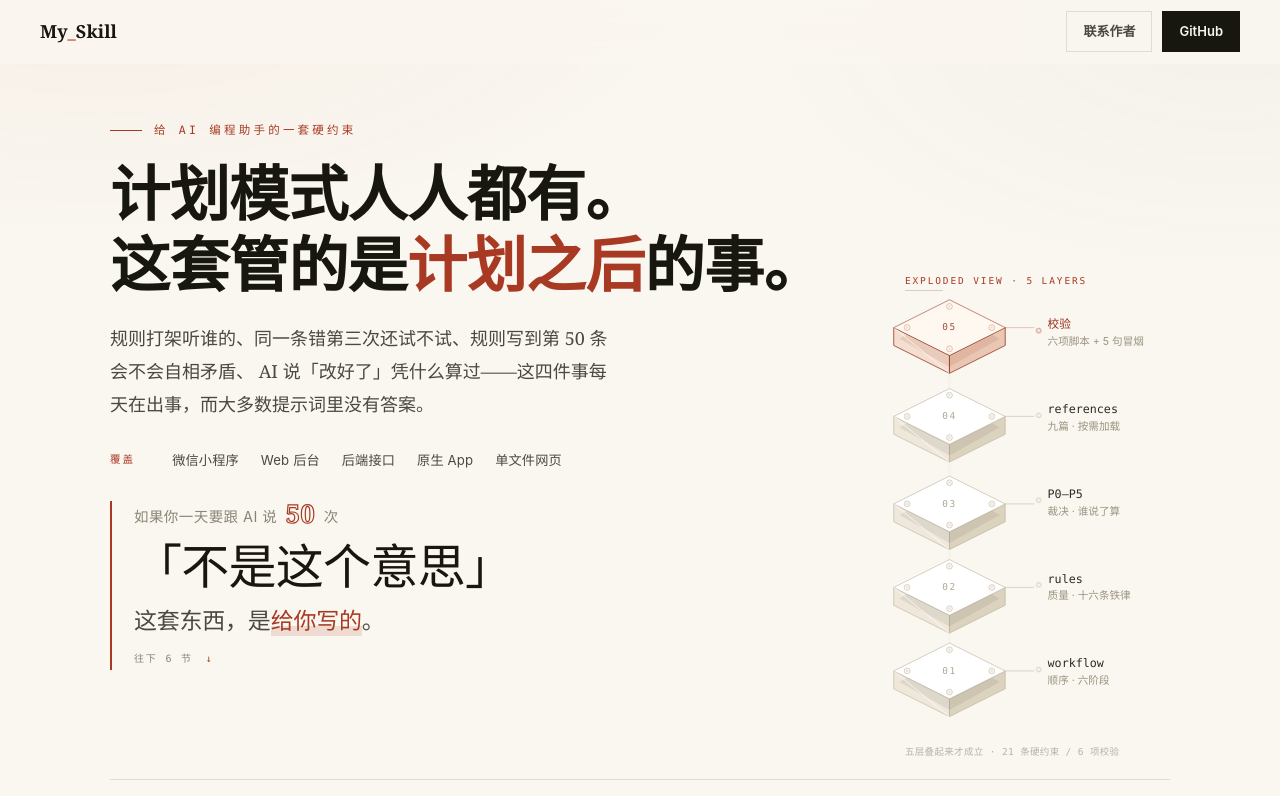
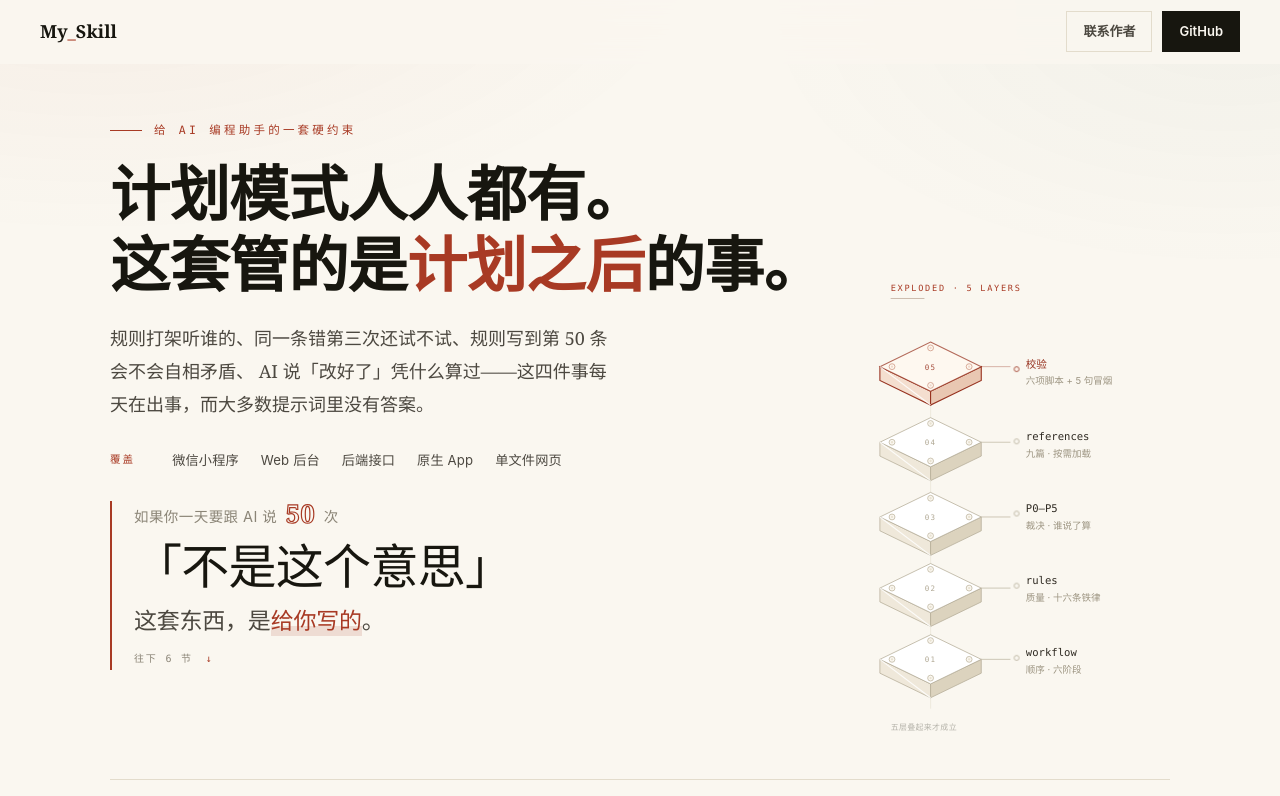
Before and after one commit to yanliyounivv/plan-then-code, a plain HTML site: page docs/index.html in a window 1280 px wide. Shown: the top 796 px of the page. Drawn offline with Linux system fonts and the light colour scheme.

Commit message:
docs: 爆炸图改为按视口高度驱动(62vh)贴底定位，右缘对齐正文边界，跨窗口一致

```diff
--- a/docs/index.html
+++ b/docs/index.html
@@ -97,11 +97,11 @@
   .band .tail{font-family:var(--sans);font-size:13.5px;color:#A9A296;max-width:30ch;margin:0;line-height:1.75;border-left:1px solid rgba(255,255,255,.18);padding-left:22px}
 
   /* ============ 首屏右下：等轴测爆炸图 ============ */
-  .ex{position:absolute;right:26px;bottom:8px;width:clamp(330px,27vw,388px);pointer-events:none;z-index:2}
-  .ex svg{display:block;width:100%;height:auto;overflow:visible;animation:whole 6.4s cubic-bezier(.45,.05,.55,.95) infinite 2.2s}
+  .ex{position:absolute;right:40px;bottom:42px;height:clamp(300px,62vh,470px);width:auto;pointer-events:none;z-index:2}
+  .ex svg{display:block;height:100%;width:auto;overflow:visible;animation:whole 6.4s cubic-bezier(.45,.05,.55,.95) infinite 2.2s}
   @keyframes whole{0%,100%{transform:translateY(0)}34%{transform:translateY(-2.5px)}76%{transform:translateY(1.5px)}}
-  .ex-ttl{font-family:var(--mono);font-size:8.5px;letter-spacing:.2em;fill:var(--accent)}
-  .ex-note{font-family:var(--mono);font-size:8.5px;letter-spacing:.04em;fill:#B4B2A9}
+  .ex-ttl{font-family:var(--mono);font-size:5.6px;letter-spacing:.2em;fill:var(--accent)}
+  .ex-note{font-family:var(--mono);font-size:5.2px;letter-spacing:.04em;fill:#B4B2A9}
   .axis{fill:none;stroke:#DCD5C3;stroke-width:.5;stroke-dasharray:2 4;stroke-dashoffset:1;animation:exLine 1.1s ease-out both 1.02s,axPulse 6.4s ease-in-out 1.4s infinite}
   @keyframes axPulse{0%,100%{opacity:.38}50%{opacity:1}}
   .st{fill:#FFFFFF;stroke:#B5AD98;stroke-width:.5}
@@ -110,7 +110,7 @@
   .hl{fill:none;stroke:rgba(255,255,255,.85);stroke-width:.7}
   .hh{fill:#FAF7F0;stroke:#BFB6A0;stroke-width:.5}
   .hi{fill:#E9E2D1;stroke:none}
-  .no{font-family:var(--mono);font-size:8.5px;fill:#B0A894;letter-spacing:.16em}
+  .no{font-family:var(--mono);font-size:4.9px;fill:#B0A894;letter-spacing:.16em}
   .ly.top .st{fill:#FEF8F0;stroke:#96311E;stroke-width:.7;animation:topPulse 6.4s ease-in-out .1s infinite}
   @keyframes topPulse{0%,100%{stroke-opacity:.72}50%{stroke-opacity:1}}
   .ly.top .sl{fill:#F4DECF;stroke:#96311E;stroke-width:.7}
@@ -123,46 +123,46 @@
   .fl0{animation:br0 6.4s cubic-bezier(.45,.05,.55,.95) infinite;animation-delay:1.5s}
   @keyframes br0{
     0%,100%{transform:translateY(0)}
-    32%{transform:translateY(-3px)}
-    72%{transform:translateY(1.65px)}
+    32%{transform:translateY(-2.2px)}
+    72%{transform:translateY(1.21px)}
   }
   .fl1{animation:br1 6.4s cubic-bezier(.45,.05,.55,.95) infinite;animation-delay:1.5s}
   @keyframes br1{
     0%,100%{transform:translateY(0)}
-    32%{transform:translateY(-5.5px)}
-    72%{transform:translateY(3.03px)}
+    32%{transform:translateY(-3.6px)}
+    72%{transform:translateY(1.98px)}
   }
   .fl2{animation:br2 6.4s cubic-bezier(.45,.05,.55,.95) infinite;animation-delay:1.5s}
   @keyframes br2{
     0%,100%{transform:translateY(0)}
-    32%{transform:translateY(-8px)}
-    72%{transform:translateY(4.4px)}
+    32%{transform:translateY(-5.2px)}
+    72%{transform:translateY(2.86px)}
   }
   .fl3{animation:br3 6.4s cubic-bezier(.45,.05,.55,.95) infinite;animation-delay:3.04s}
   @keyframes br3{
     0%,100%{transform:translateY(0)}
-    32%{transform:translateY(-11px)}
-    72%{transform:translateY(6.05px)}
+    32%{transform:translateY(-6.8px)}
+    72%{transform:translateY(3.74px)}
   }
   .fl4{animation:br4 6.4s cubic-bezier(.45,.05,.55,.95) infinite;animation-delay:3.32s}
   @keyframes br4{
     0%,100%{transform:translateY(0)}
-    32%{transform:translateY(-14px)}
-    72%{transform:translateY(7.7px)}
+    32%{transform:translateY(-8.5px)}
+    72%{transform:translateY(4.68px)}
   }
   .lead{fill:none;stroke:#C1B9A5;stroke-width:.5;stroke-dasharray:1;stroke-dashoffset:1;animation:exLine .5s ease-out both;animation-delay:var(--ld,1.26s)}
   .ly.top .lead{stroke:#96311E;opacity:.45}
   .dot{fill:#FAF7F0;stroke:#B5AD98;stroke-width:.5;opacity:0;animation:exFade .4s both;animation-delay:var(--ld,1.26s)}
   .ly.top .dot{stroke:#96311E;fill:#FDF4EC}
-  .k{font-family:var(--mono);font-size:10.5px;fill:#2F2A22;opacity:0;animation:exFade .45s both;animation-delay:var(--ld,1.26s)}
+  .k{font-family:var(--mono);font-size:6.9px;fill:#2F2A22;opacity:0;animation:exFade .45s both;animation-delay:var(--ld,1.26s)}
   .ly.top .k{fill:#96311E}
-  .ks{font-family:var(--sans);font-size:9.5px;fill:#9C9481;opacity:0;animation:exFade .45s both;animation-delay:var(--ld,1.26s)}
+  .ks{font-family:var(--sans);font-size:6.2px;fill:#9C9481;opacity:0;animation:exFade .45s both;animation-delay:var(--ld,1.26s)}
   @keyframes lyGo{from{transform:translateY(var(--sy))}to{transform:translateY(0)}}
   @keyframes exLine{from{stroke-dashoffset:1}to{stroke-dashoffset:0}}
   @keyframes exFade{from{opacity:0}to{opacity:1}}
   .sh{fill:rgba(23,22,15,.075)}
   .ly.top .sh{fill:rgba(150,49,30,.11)}
-  @media (min-width:1011px) and (max-height:700px){.ex{width:336px;right:22px;bottom:6px}}
+  @media (min-width:1011px) and (max-height:700px){.ex{right:34px;bottom:30px;height:clamp(290px,58vh,400px)}}
   @media (max-width:1010px){.ex{display:none}}
   @media (prefers-reduced-motion:reduce){
     .ex *{animation:none!important}
@@ -389,81 +389,86 @@
       <p class="hk-s">往下 6 节 <i>↓</i></p>
     </div>
     <div class="ex" aria-hidden="true">
-      <svg viewBox="0 0 310 452" width="100%">
-        <text class="ex-ttl" x="60" y="13">EXPLODED VIEW · 5 LAYERS</text>
-        <path d="M60 19 L94 19" fill="none" stroke="#C9B7A8" stroke-width=".6"/>
-        <path class="axis" d="M100 55 L100 400" pathLength="1"/>
-      <g class="ly" style="--sy:0px;--d:0.76s">
+      <svg viewBox="0 0 200 306" width="100%">
+        <text class="ex-ttl" x="18" y="14">EXPLODED · 5 LAYERS</text>
+        <path d="M18 19 L40 19" fill="none" stroke="#C9B7A8" stroke-width=".6"/>
+        <path class="axis" d="M44 65 L44 286" pathLength="1"/>
+      <g class="ly" style="--sy:0px;--d:0.74s">
         <g class="fl fl0">
-          <path class="sl" d="M50 359 L100 384 L100 400 L50 375 Z"/>
-          <path class="sr" d="M100 384 L150 359 L150 375 L100 400 Z"/>
-          <path class="sh" d="M100 344.0 L145 369.0 L100 394.0 L55 369.0 Z"/><path class="st" d="M100 334 L150 359 L100 384 L50 359 Z"/>
-          <path class="hl" d="M50 359 L100 400"/>
-          <circle class="hh" cx="100.0" cy="340.0" r="2.6"/><circle class="hi" cx="100.0" cy="340.0" r="1"/><circle class="hh" cx="138.0" cy="359.0" r="2.6"/><circle class="hi" cx="138.0" cy="359.0" r="1"/><circle class="hh" cx="100.0" cy="378.0" r="2.6"/><circle class="hi" cx="100.0" cy="378.0" r="1"/><circle class="hh" cx="62.0" cy="359.0" r="2.6"/><circle class="hi" cx="62.0" cy="359.0" r="1"/>
-          <text class="no" x="100" y="361.5" text-anchor="middle">01</text>
-          <path class="lead" d="M150 359 L176 359" pathLength="1" style="--ld:1.26s"/>
+          <path class="sh" d="M44 249.2 L73.7 262 L44 274.8 L14.3 262 Z"/>
+          <path class="sl" d="M11 253 L44 269 L44 278 L11 262 Z"/>
+          <path class="sr" d="M44 269 L77 253 L77 262 L44 278 Z"/>
+          <path class="st" d="M44 237 L77 253 L44 269 L11 253 Z"/>
+          <path class="hl" d="M11 253 L44 278"/>
+          <circle class="hh" cx="44.0" cy="240.8" r="1.9"/><circle class="hi" cx="44.0" cy="240.8" r=".75"/><circle class="hh" cx="69.1" cy="253.0" r="1.9"/><circle class="hi" cx="69.1" cy="253.0" r=".75"/><circle class="hh" cx="44.0" cy="265.2" r="1.9"/><circle class="hi" cx="44.0" cy="265.2" r=".75"/><circle class="hh" cx="18.9" cy="253.0" r="1.9"/><circle class="hi" cx="18.9" cy="253.0" r=".75"/>
+          <text class="no" x="44" y="255" text-anchor="middle">01</text>
+          <path class="lead" d="M77 253 L96 253" pathLength="1" style="--ld:1.20s"/>
         </g>
-        <circle class="dot" cx="180" cy="359" r="2" style="--ld:1.26s"/>
-        <text class="k" x="188" y="357" style="--ld:1.26s">workflow</text>
-        <text class="ks" x="188" y="372" style="--ld:1.26s">顺序 · 六阶段</text>
+        <circle class="dot" cx="100" cy="253" r="1.6" style="--ld:1.20s"/>
+        <text class="k" x="106" y="252" style="--ld:1.20s">workflow</text>
+        <text class="ks" x="106" y="263" style="--ld:1.20s">顺序 · 六阶段</text>
       </g>
-      <g class="ly" style="--sy:76px;--d:0.82s">
+      <g class="ly" style="--sy:47px;--d:0.80s">
         <g class="fl fl1">
-          <path class="sl" d="M50 283 L100 308 L100 324 L50 299 Z"/>
-          <path class="sr" d="M100 308 L150 283 L150 299 L100 324 Z"/>
-          <path class="sh" d="M100 268.0 L145 293.0 L100 318.0 L55 293.0 Z"/><path class="st" d="M100 258 L150 283 L100 308 L50 283 Z"/>
-          <path class="hl" d="M50 283 L100 324"/>
-          <circle class="hh" cx="100.0" cy="264.0" r="2.6"/><circle class="hi" cx="100.0" cy="264.0" r="1"/><circle class="hh" cx="138.0" cy="283.0" r="2.6"/><circle class="hi" cx="138.0" cy="283.0" r="1"/><circle class="hh" cx="100.0" cy="302.0" r="2.6"/><circle class="hi" cx="100.0" cy="302.0" r="1"/><circle class="hh" cx="62.0" cy="283.0" r="2.6"/><circle class="hi" cx="62.0" cy="283.0" r="1"/>
-          <text class="no" x="100" y="285.5" text-anchor="middle">02</text>
-          <path class="lead" d="M150 283 L176 283" pathLength="1" style="--ld:1.32s"/>
+          <path class="sh" d="M44 202.2 L73.7 215 L44 227.8 L14.3 215 Z"/>
+          <path class="sl" d="M11 206 L44 222 L44 231 L11 215 Z"/>
+          <path class="sr" d="M44 222 L77 206 L77 215 L44 231 Z"/>
+          <path class="st" d="M44 190 L77 206 L44 222 L11 206 Z"/>
+          <path class="hl" d="M11 206 L44 231"/>
+          <circle class="hh" cx="44.0" cy="193.8" r="1.9"/><circle class="hi" cx="44.0" cy="193.8" r=".75"/><circle class="hh" cx="69.1" cy="206.0" r="1.9"/><circle class="hi" cx="69.1" cy="206.0" r=".75"/><circle class="hh" cx="44.0" cy="218.2" r="1.9"/><circle class="hi" cx="44.0" cy="218.2" r=".75"/><circle class="hh" cx="18.9" cy="206.0" r="1.9"/><circle class="hi" cx="18.9" cy="206.0" r=".75"/>
+          <text class="no" x="44" y="208" text-anchor="middle">02</text>
+          <path class="lead" d="M77 206 L96 206" pathLength="1" style="--ld:1.26s"/>
         </g>
-        <circle class="dot" cx="180" cy="283" r="2" style="--ld:1.32s"/>
-        <text class="k" x="188" y="281" style="--ld:1.32s">rules</text>
-        <text class="ks" x="188" y="296" style="--ld:1.32s">质量 · 十六条铁律</text>
+        <circle class="dot" cx="100" cy="206" r="1.6" style="--ld:1.26s"/>
+        <text class="k" x="106" y="205" style="--ld:1.26s">rules</text>
+        <text class="ks" x="106" y="216" style="--ld:1.26s">质量 · 十六条铁律</text>
       </g>
-      <g class="ly" style="--sy:152px;--d:0.88s">
+      <g class="ly" style="--sy:94px;--d:0.86s">
         <g class="fl fl2">
-          <path class="sl" d="M50 207 L100 232 L100 248 L50 223 Z"/>
-          <path class="sr" d="M100 232 L150 207 L150 223 L100 248 Z"/>
-          <path class="sh" d="M100 192.0 L145 217.0 L100 242.0 L55 217.0 Z"/><path class="st" d="M100 182 L150 207 L100 232 L50 207 Z"/>
-          <path class="hl" d="M50 207 L100 248"/>
-          <circle class="hh" cx="100.0" cy="188.0" r="2.6"/><circle class="hi" cx="100.0" cy="188.0" r="1"/><circle class="hh" cx="138.0" cy="207.0" r="2.6"/><circle class="hi" cx="138.0" cy="207.0" r="1"/><circle class="hh" cx="100.0" cy="226.0" r="2.6"/><circle class="hi" cx="100.0" cy="226.0" r="1"/><circle class="hh" cx="62.0" cy="207.0" r="2.6"/><circle class="hi" cx="62.0" cy="207.0" r="1"/>
-          <text class="no" x="100" y="209.5" text-anchor="middle">03</text>
-          <path class="lead" d="M150 207 L176 207" pathLength="1" style="--ld:1.38s"/>
+          <path class="sh" d="M44 155.2 L73.7 168 L44 180.8 L14.3 168 Z"/>
+          <path class="sl" d="M11 159 L44 175 L44 184 L11 168 Z"/>
+          <path class="sr" d="M44 175 L77 159 L77 168 L44 184 Z"/>
+          <path class="st" d="M44 143 L77 159 L44 175 L11 159 Z"/>
+          <path class="hl" d="M11 159 L44 184"/>
+          <circle class="hh" cx="44.0" cy="146.8" r="1.9"/><circle class="hi" cx="44.0" cy="146.8" r=".75"/><circle class="hh" cx="69.1" cy="159.0" r="1.9"/><circle class="hi" cx="69.1" cy="159.0" r=".75"/><circle class="hh" cx="44.0" cy="171.2" r="1.9"/><circle class="hi" cx="44.0" cy="171.2" r=".75"/><circle class="hh" cx="18.9" cy="159.0" r="1.9"/><circle class="hi" cx="18.9" cy="159.0" r=".75"/>
+          <text class="no" x="44" y="161" text-anchor="middle">03</text>
+          <path class="lead" d="M77 159 L96 159" pathLength="1" style="--ld:1.32s"/>
         </g>
-        <circle class="dot" cx="180" cy="207" r="2" style="--ld:1.38s"/>
-        <text class="k" x="188" y="205" style="--ld:1.38s">P0–P5</text>
-        <text class="ks" x="188" y="220" style="--ld:1.38s">裁决 · 谁说了算</text>
+        <circle class="dot" cx="100" cy="159" r="1.6" style="--ld:1.32s"/>
+        <text class="k" x="106" y="158" style="--ld:1.32s">P0–P5</text>
+        <text class="ks" x="106" y="169" style="--ld:1.32s">裁决 · 谁说了算</text>
       </g>
-      <g class="ly" style="--sy:228px;--d:0.94s">
+      <g class="ly" style="--sy:141px;--d:0.92s">
         <g class="fl fl3">
-          <path class="sl" d="M50 131 L100 156 L100 172 L50 147 Z"/>
-          <path class="sr" d="M100 156 L150 131 L150 147 L100 172 Z"/>
-          <path class="sh" d="M100 116.0 L145 141.0 L100 166.0 L55 141.0 Z"/><path class="st" d="M100 106 L150 131 L100 156 L50 131 Z"/>
-          <path class="hl" d="M50 131 L100 172"/>
-          <circle class="hh" cx="100.0" cy="112.0" r="2.6"/><circle class="hi" cx="100.0" cy="112.0" r="1"/><circle class="hh" cx="138.0" cy="131.0" r="2.6"/><circle class="hi" cx="138.0" cy="131.0" r="1"/><circle class="hh" cx="100.0" cy="150.0" r="2.6"/><circle class="hi" cx="100.0" cy="150.0" r="1"/><circle class="hh" cx="62.0" cy="131.0" r="2.6"/><circle class="hi" cx="62.0" cy="131.0" r="1"/>
-          <text class="no" x="100" y="133.5" text-anchor="middle">04</text>
-          <path class="lead" d="M150 131 L176 131" pathLength="1" style="--ld:1.44s"/>
+          <path class="sh" d="M44 108.2 L73.7 121 L44 133.8 L14.3 121 Z"/>
+          <path class="sl" d="M11 112 L44 128 L44 137 L11 121 Z"/>
+          <path class="sr" d="M44 128 L77 112 L77 121 L44 137 Z"/>
+          <path class="st" d="M44 96 L77 112 L44 128 L11 112 Z"/>
+          <path class="hl" d="M11 112 L44 137"/>
+          <circle class="hh" cx="44.0" cy="99.8" r="1.9"/><circle class="hi" cx="44.0" cy="99.8" r=".75"/><circle class="hh" cx="69.1" cy="112.0" r="1.9"/><circle class="hi" cx="69.1" cy="112.0" r=".75"/><circle class="hh" cx="44.0" cy="124.2" r="1.9"/><circle class="hi" cx="44.0" cy="124.2" r=".75"/><circle class="hh" cx="18.9" cy="112.0" r="1.9"/><circle class="hi" cx="18.9" cy="112.0" r=".75"/>
+          <text class="no" x="44" y="114" text-anchor="middle">04</text>
+          <path class="lead" d="M77 112 L96 112" pathLength="1" style="--ld:1.38s"/>
         </g>
-        <circle class="dot" cx="180" cy="131" r="2" style="--ld:1.44s"/>
-        <text class="k" x="188" y="129" style="--ld:1.44s">references</text>
-        <text class="ks" x="188" y="144" style="--ld:1.44s">九篇 · 按需加载</text>
+        <circle class="dot" cx="100" cy="112" r="1.6" style="--ld:1.38s"/>
+        <text class="k" x="106" y="111" style="--ld:1.38s">references</text>
+        <text class="ks" x="106" y="122" style="--ld:1.38s">九篇 · 按需加载</text>
       </g>
-      <g class="ly top" style="--sy:304px;--d:1.00s">
+      <g class="ly top" style="--sy:188px;--d:0.98s">
         <g class="fl fl4">
-          <path class="sl" d="M50 55 L100 80 L100 96 L50 71 Z"/>
-          <path class="sr" d="M100 80 L150 55 L150 71 L100 96 Z"/>
-          <path class="sh" d="M100 40.0 L145 65.0 L100 90.0 L55 65.0 Z"/><path class="st" d="M100 30 L150 55 L100 80 L50 55 Z"/>
-          <path class="hl" d="M50 55 L100 96"/>
-          <circle class="hh" cx="100.0" cy="36.0" r="2.6"/><circle class="hi" cx="100.0" cy="36.0" r="1"/><circle class="hh" cx="138.0" cy="55.0" r="2.6"/><circle class="hi" cx="138.0" cy="55.0" r="1"/><circle class="hh" cx="100.0" cy="74.0" r="2.6"/><circle class="hi" cx="100.0" cy="74.0" r="1"/><circle class="hh" cx="62.0" cy="55.0" r="2.6"/><circle class="hi" cx="62.0" cy="55.0" r="1"/>
-          <text class="no" x="100" y="57.5" text-anchor="middle">05</text>
-          <path class="lead" d="M150 55 L176 55" pathLength="1" style="--ld:1.50s"/>
+          <path class="sh" d="M44 61.2 L73.7 74 L44 86.8 L14.3 74 Z"/>
+          <path class="sl" d="M11 65 L44 81 L44 90 L11 74 Z"/>
+          <path class="sr" d="M44 81 L77 65 L77 74 L44 90 Z"/>
+          <path class="st" d="M44 49 L77 65 L44 81 L11 65 Z"/>
+          <path class="hl" d="M11 65 L44 90"/>
+          <circle class="hh" cx="44.0" cy="52.8" r="1.9"/><circle class="hi" cx="44.0" cy="52.8" r=".75"/><circle class="hh" cx="69.1" cy="65.0" r="1.9"/><circle class="hi" cx="69.1" cy="65.0" r=".75"/><circle class="hh" cx="44.0" cy="77.2" r="1.9"/><circle class="hi" cx="44.0" cy="77.2" r=".75"/><circle class="hh" cx="18.9" cy="65.0" r="1.9"/><circle class="hi" cx="18.9" cy="65.0" r=".75"/>
+          <text class="no" x="44" y="67" text-anchor="middle">05</text>
+          <path class="lead" d="M77 65 L96 65" pathLength="1" style="--ld:1.44s"/>
         </g>
-        <circle class="dot" cx="180" cy="55" r="2" style="--ld:1.50s"/>
-        <text class="k" x="188" y="53" style="--ld:1.50s">校验</text>
-        <text class="ks" x="188" y="68" style="--ld:1.50s">六项脚本 + 5 句冒烟</text>
+        <circle class="dot" cx="100" cy="65" r="1.6" style="--ld:1.44s"/>
+        <text class="k" x="106" y="64" style="--ld:1.44s">校验</text>
+        <text class="ks" x="106" y="75" style="--ld:1.44s">六项脚本 + 5 句冒烟</text>
       </g>
-        <text class="ex-note" x="60" y="436">五层叠起来才成立 · 21 条硬约束 / 6 项校验</text>
+        <text class="ex-note" x="18" y="300">五层叠起来才成立</text>
       </svg>
     </div>
 
```
